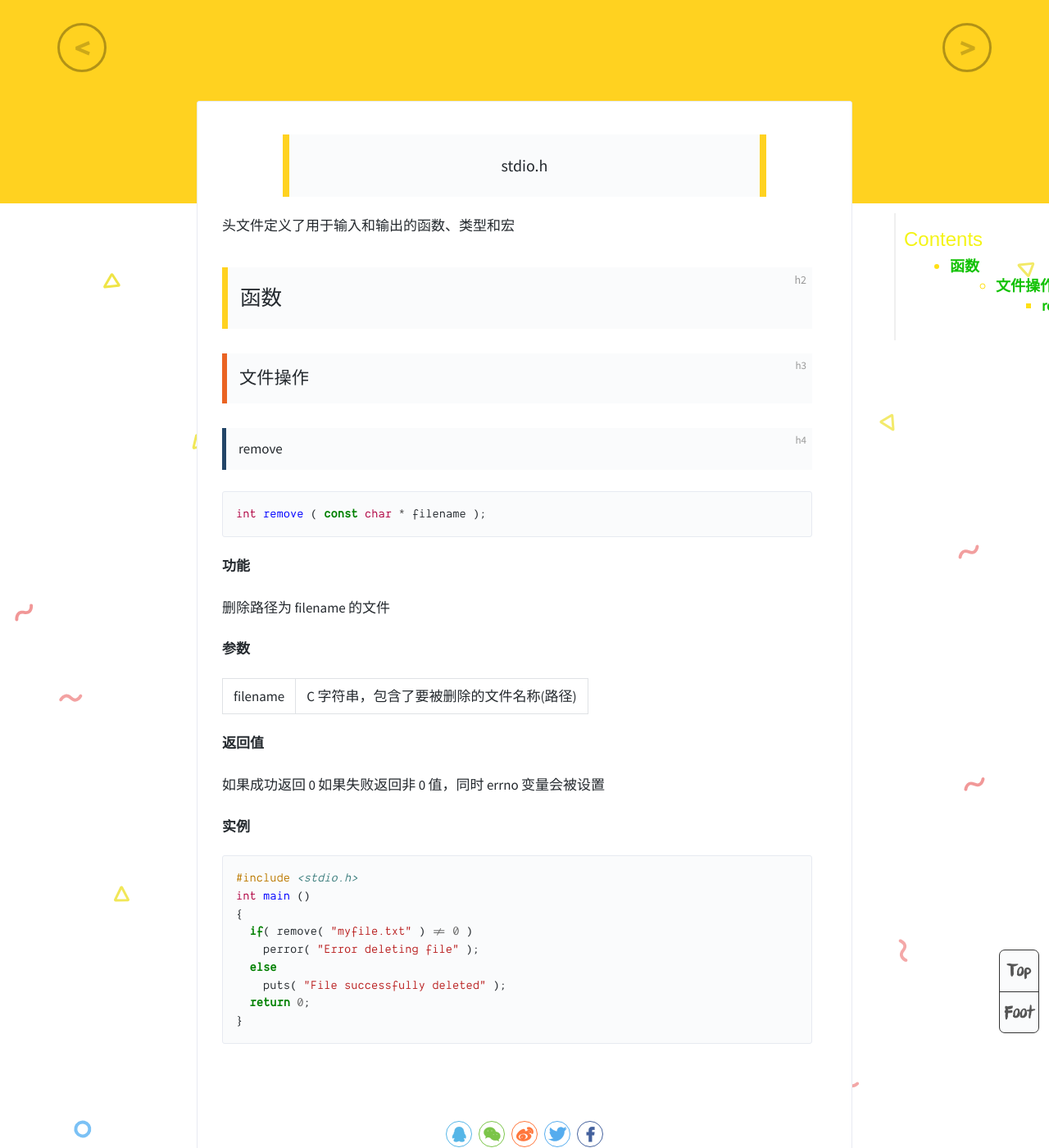
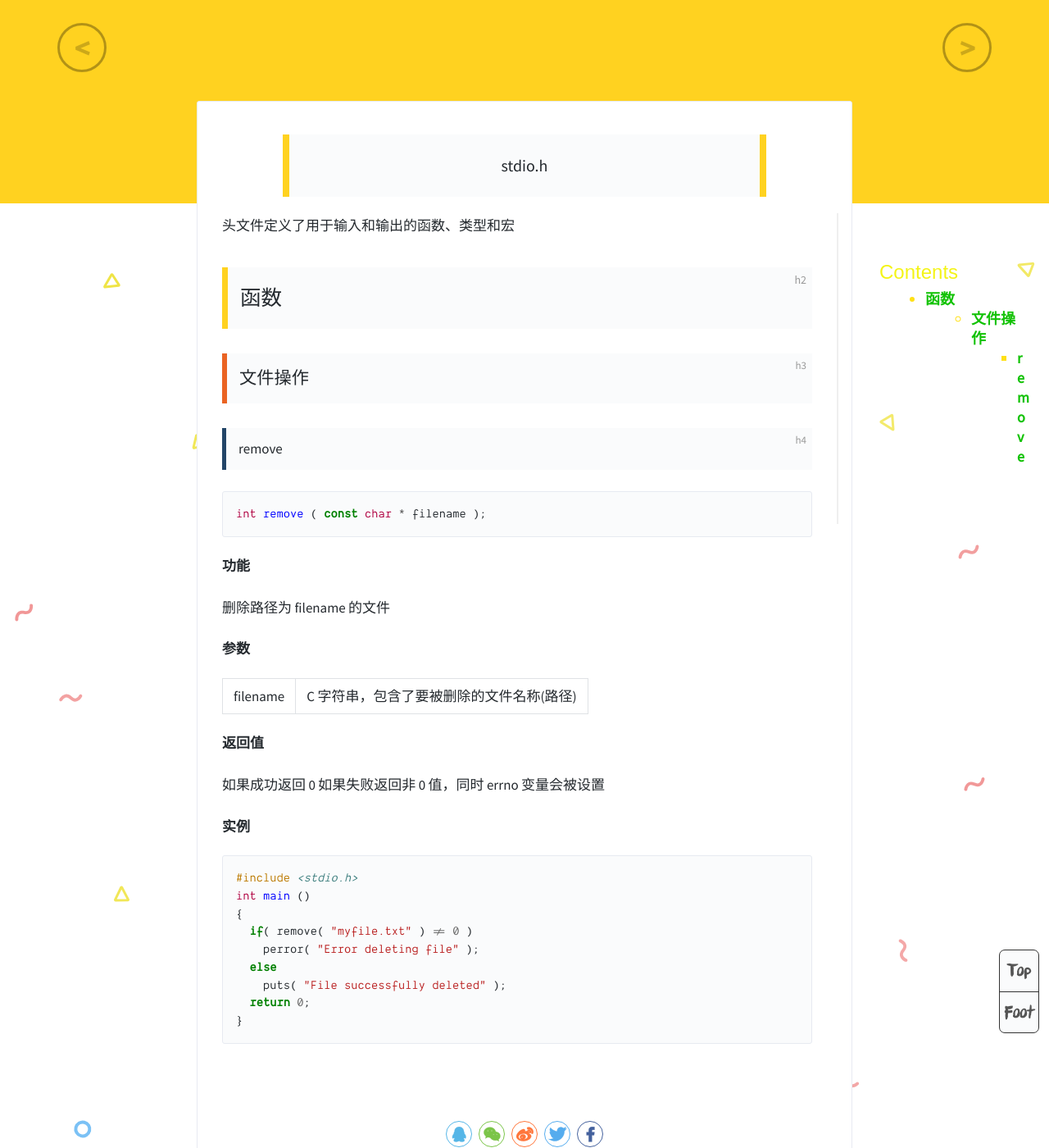
Before and after one commit to westqzy/westqzy.github.io11, a Jekyll site: the page built from _posts/2023-02-04-CL0.md, in a window 1280 px wide and 1400 px high, scrolled down 377 px. Shown: the whole window at 82% size. Built offline with Jekyll 4.4.1, drawn with Linux system fonts in a browser that asks for light colours.

Commit message:
Update style.css

```diff
--- a/assets/css/style.css
+++ b/assets/css/style.css
@@ -1117,7 +1117,7 @@ a{
 
 
 .container {
-  width: 1120px;
+  width: 1130px;
   margin: 0 auto;
   display: flex;
   flex-direction: row;
@@ -1126,7 +1126,7 @@ a{
   width: 720px;
 }
 .container .table-of-contents {
-  padding: 10px;
+  padding: 50px;
   border-left: 2px solid #efefef;
   width: 280px;
   position: -webkit-sticky;
@@ -1134,7 +1134,7 @@ a{
   top: 80px;
   margin-bottom: 80px;
   height: fit-content;
-  margin-left: 100px;
+  margin-left: 30px;
 }
 .container .table-of-contents aa {
   font-family: fantasy;
```
